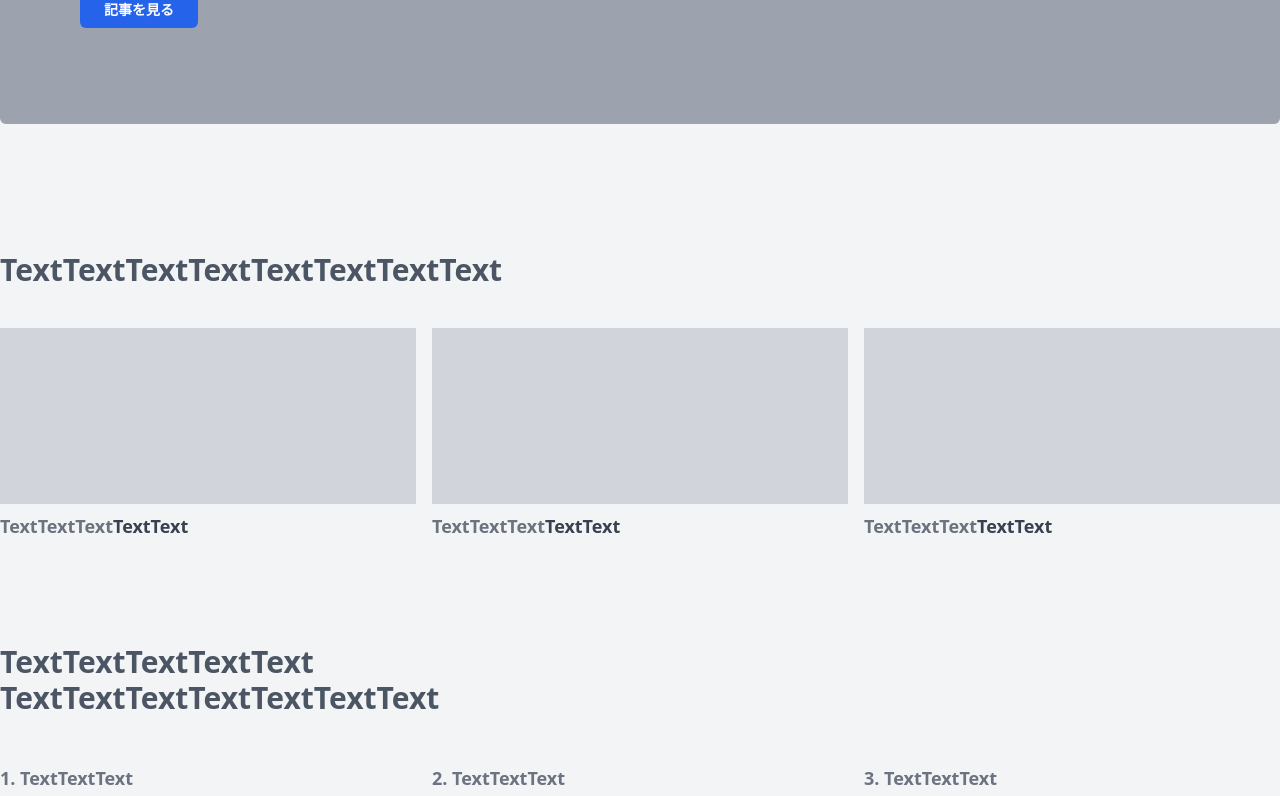
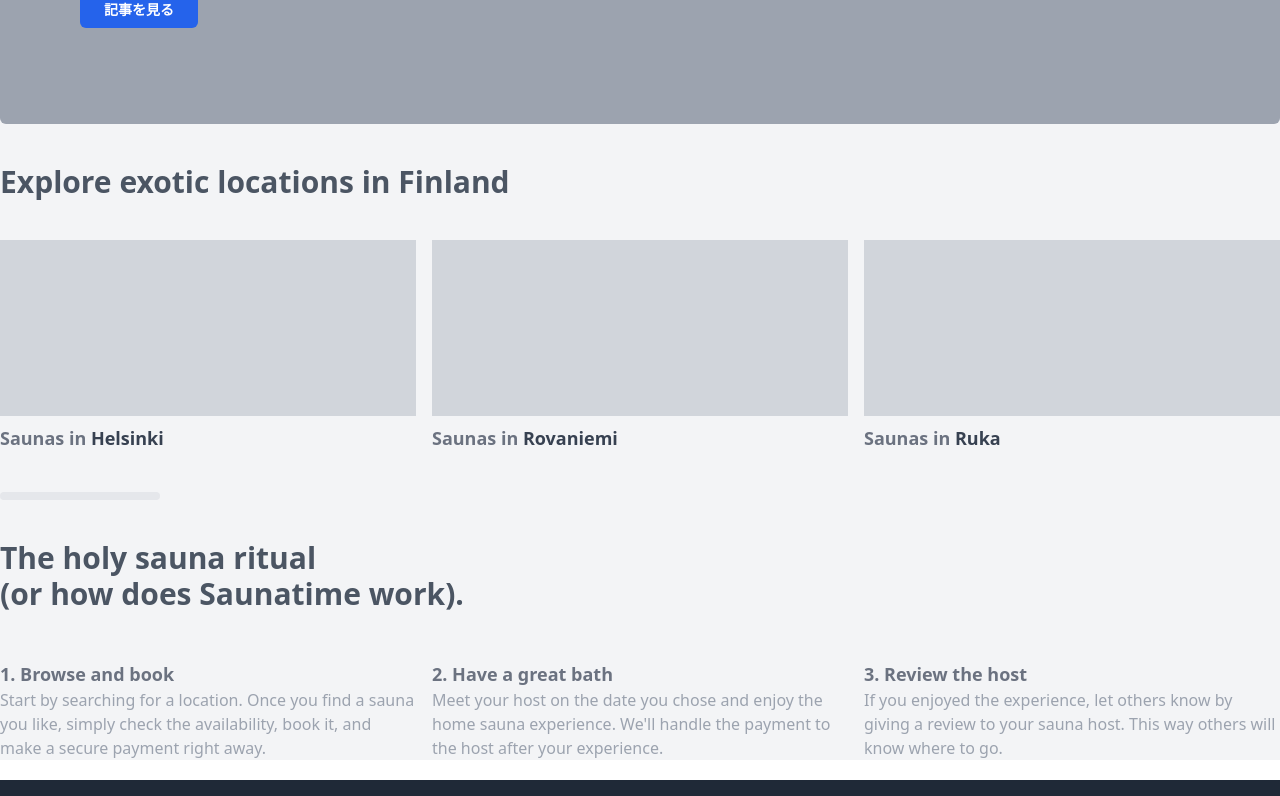
Before and after one commit to knm22mukk/next-mysite, a Next.js app: page / in a window 1280 px wide. Shown: the part 276-1072 px from the top of the page. Built offline with nearby package versions, Linux system fonts and the light colour scheme.

Commit message:
トップページの表示がモバイルで崩れていたので修正

```diff
--- a/pages/index.js
+++ b/pages/index.js
@@ -13,46 +13,45 @@ export default function Home() {
           </Link>
         </div>
       </div>
-      <main className="py-16 container mx-auto px-6 md:px-0">
-        <section className="py-16 container mx-auto px-6 md:px-0">
-          <h1 className="text-3xl font-bold text-gray-600 mb-10">TextTextTextTextTextTextTextText</h1>
+      <section className="pt-10 container mx-auto px-6 md:px-0">
+        <h1 className="text-3xl font-bold text-gray-600 mb-10">Explore exotic locations in Finland</h1>
         <div className="grid sm:grid-cols-3 gap-4 grid-cols-2">
           <div>
             <div className="bg-gray-300 h-44"></div>
-              <h3 className="text-lg font-semibold text-gray-500 mt-2">TextTextText<span className="text-gray-700">TextText</span></h3>
+            <h3 className="text-lg font-semibold text-gray-500 mt-2">Saunas in <span className="text-gray-700">Helsinki</span></h3>
           </div>
           <div>
             <div className="bg-gray-300 h-44"></div>
-              <h3 className="text-lg font-semibold text-gray-500 mt-2">TextTextText<span className="text-gray-700">TextText</span></h3>
+            <h3 className="text-lg font-semibold text-gray-500 mt-2">Saunas in <span className="text-gray-700">Rovaniemi</span></h3>
           </div>
           <div>
             <div className="bg-gray-300 h-44"></div>
-              <h3 className="text-lg font-semibold text-gray-500 mt-2">TextTextText<span className="text-gray-700">TextText</span></h3>
+            <h3 className="text-lg font-semibold text-gray-500 mt-2">Saunas in <span className="text-gray-700">Ruka</span></h3>
           </div>
         </div>
+        <hr className="w-40 my-10 border-4 rounded-md sm:mx-0 mx-auto" />
       </section>
-        <section>
-          <h1 className="inline-block text-gray-600 font-bold text-3xl mt-10">
-            TextTextTextTextText<br />
-            TextTextTextTextTextTextText
+      <section className="mb-5 container mx-auto px-6 md:px-0">
+        <h1 className="inline-block text-gray-600 font-bold text-3xl">
+          The holy sauna ritual <br />
+          (or how does Saunatime work).
         </h1>
 
         <div className="grid grid-cols-3 gap-4 mt-10">
           <div>
-              <h3 className="text-lg font-semibold text-gray-500 mt-2">1. TextTextText</h3>
-              <p className="text text-gray-400">Text Text Text Text Text Text Text Text Text Text Text Text Text Text Text Text Text Text Text Text Text Text Text Text Text Text Text Text Text Text Text Text Text Text Text Text Text Text Text Text Text Text Text Text Text Text</p>
+            <h3 className="text-lg font-semibold text-gray-500 mt-2">1. Browse and book</h3>
+            <p className="text text-gray-400">Start by searching for a location. Once you find a sauna you like, simply check the availability, book it, and make a secure payment right away.</p>
           </div>
           <div>
-              <h3 className="text-lg font-semibold text-gray-500 mt-2">2. TextTextText</h3>
-              <p className="text text-gray-400">Text Text Text Text Text Text Text Text Text Text Text Text Text Text Text Text Text Text Text Text Text Text Text Text Text Text Text Text Text Text Text Text Text Text Text Text Text Text Text Text Text Text Text Text Text Text</p>
+            <h3 className="text-lg font-semibold text-gray-500 mt-2">2. Have a great bath</h3>
+            <p className="text text-gray-400">Meet your host on the date you chose and enjoy the home sauna experience. We'll handle the payment to the host after your experience.</p>
           </div>
           <div>
-              <h3 className="text-lg font-semibold text-gray-500 mt-2">3. TextTextText</h3>
-              <p className="text text-gray-400">Text Text Text Text Text Text Text Text Text Text Text Text Text Text Text Text Text Text Text Text Text Text Text Text Text Text Text Text Text Text Text Text Text Text Text Text Text Text Text Text Text Text Text Text Text Text</p>
+            <h3 className="text-lg font-semibold text-gray-500 mt-2">3. Review the host</h3>
+            <p className="text text-gray-400">If you enjoyed the experience, let others know by giving a review to your sauna host. This way others will know where to go.</p>
           </div>
         </div>
       </section>
-      </main>
     </Layout>
   )
 }
```
Lines whose indentation alone changed are shown as unchanged.
